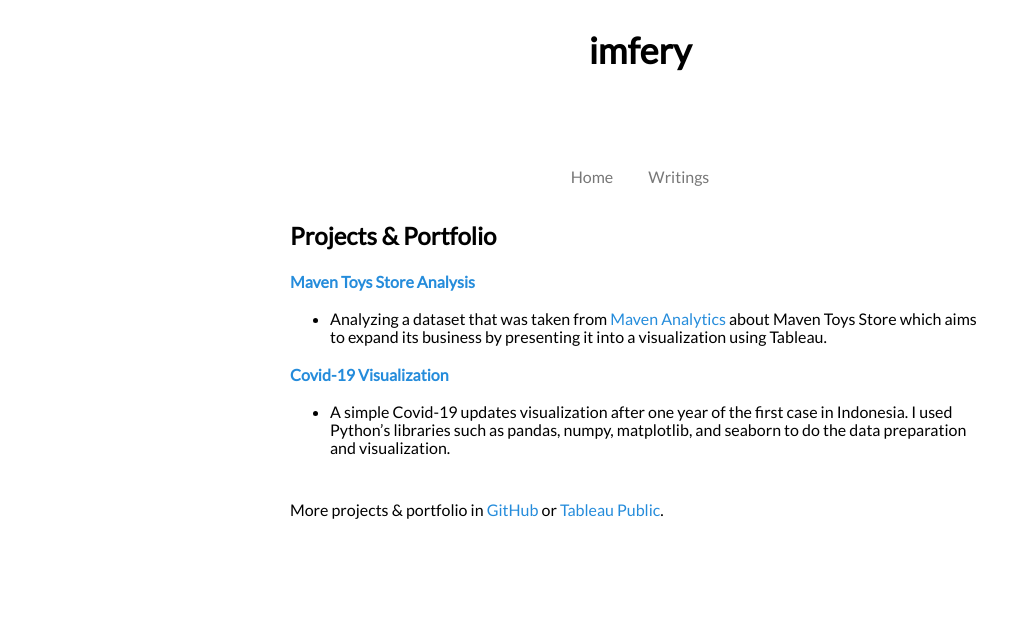
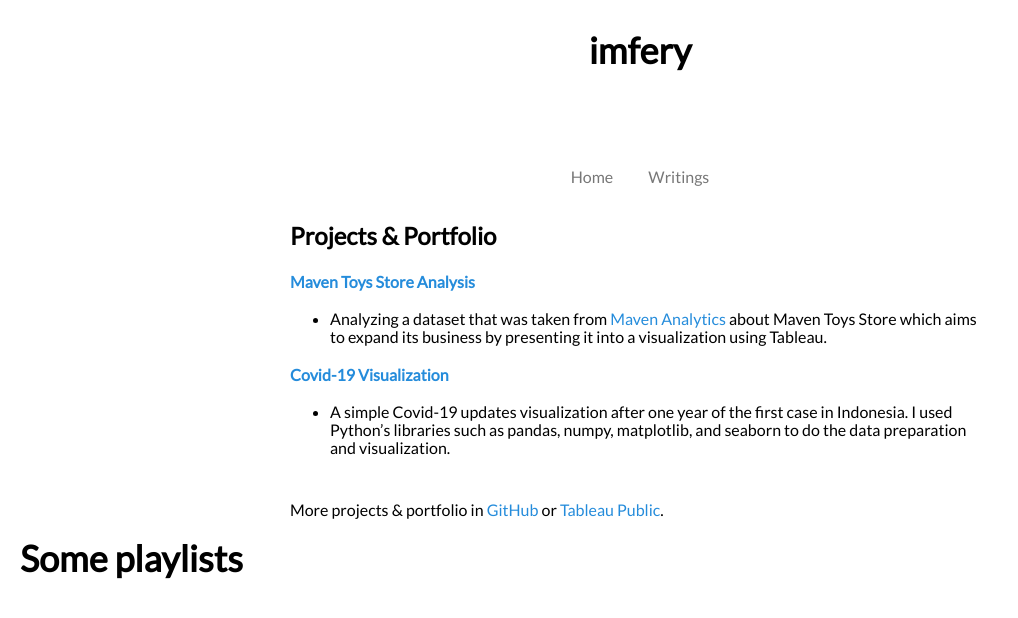
Before and after one commit to imfery/imfery.github.io, a Jekyll site: the page built from projects.md, in a window 1280 px wide. Shown: the top 618 px of the page, without its empty margins (0-1018 px from the left). Built offline with Jekyll 4.4.1, drawn with Linux system fonts in a browser that asks for light colours; nearby versions of some CDN libraries.

Commit message:
Update page.html

```diff
--- a/_layouts/page.html
+++ b/_layouts/page.html
@@ -36,6 +36,22 @@
 
             </div>
 
+            <div class="footer">
+                <h2 class="profile-name">Some playlists</h2>
+                {% if page.type == 'home' %}
+                    {% raw %}
+                        <iframe style="border-radius:12px" src="https://open.spotify.com/embed/playlist/2F5qlQqMfkU1nxVHFTU3A1?utm_source=generator" width="100%" height="352" frameBorder="0" allowfullscreen="" allow="autoplay; clipboard-write; encrypted-media; fullscreen; picture-in-picture" loading="lazy"></iframe>
+
+                        <iframe style="border-radius:12px" src="https://open.spotify.com/embed/playlist/706rmJfw1AlhMIjtMavW7O?utm_source=generator" width="100%" height="352" frameBorder="0" allowfullscreen="" allow="autoplay; clipboard-write; encrypted-media; fullscreen; picture-in-picture" loading="lazy"></iframe>
+
+                        <iframe style="border-radius:12px" src="https://open.spotify.com/embed/playlist/3MUu26ycLV7Mt0R0OC3IkG?utm_source=generator" width="100%" height="352" frameBorder="0" allowfullscreen="" allow="autoplay; clipboard-write; encrypted-media; fullscreen; picture-in-picture" loading="lazy"></iframe>
+
+                        <iframe style="border-radius:12px" src="https://open.spotify.com/embed/playlist/2MaXP1z2AEoL9j1mlRbSKw?utm_source=generator" width="100%" height="352" frameBorder="0" allowfullscreen="" allow="autoplay; clipboard-write; encrypted-media; fullscreen; picture-in-picture" loading="lazy"></iframe>
+                    {% endraw %}
+                {% endif %}
+
+            </div>
+
         </div>
     </main>
   </body>
```
